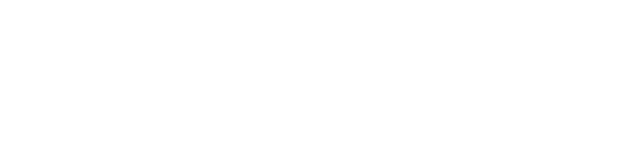
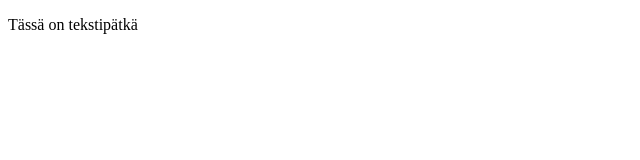
Before and after one commit to Viltska/Lapio-website, a plain HTML site: page index.html in a window 1280 px wide. Shown: the whole page, without its empty margins (0-640 px from the left). Drawn offline with Linux system fonts and the light colour scheme.

Commit message:
päivitä index.html

```diff
--- a/index.html
+++ b/index.html
@@ -7,7 +7,9 @@
 </head>
 
 <body>
-  <!--Tee tehtävät tänne-->
+  <p>
+    Tässä on tekstipätkä
+  </p>
 </body>
 
 </html>
```
